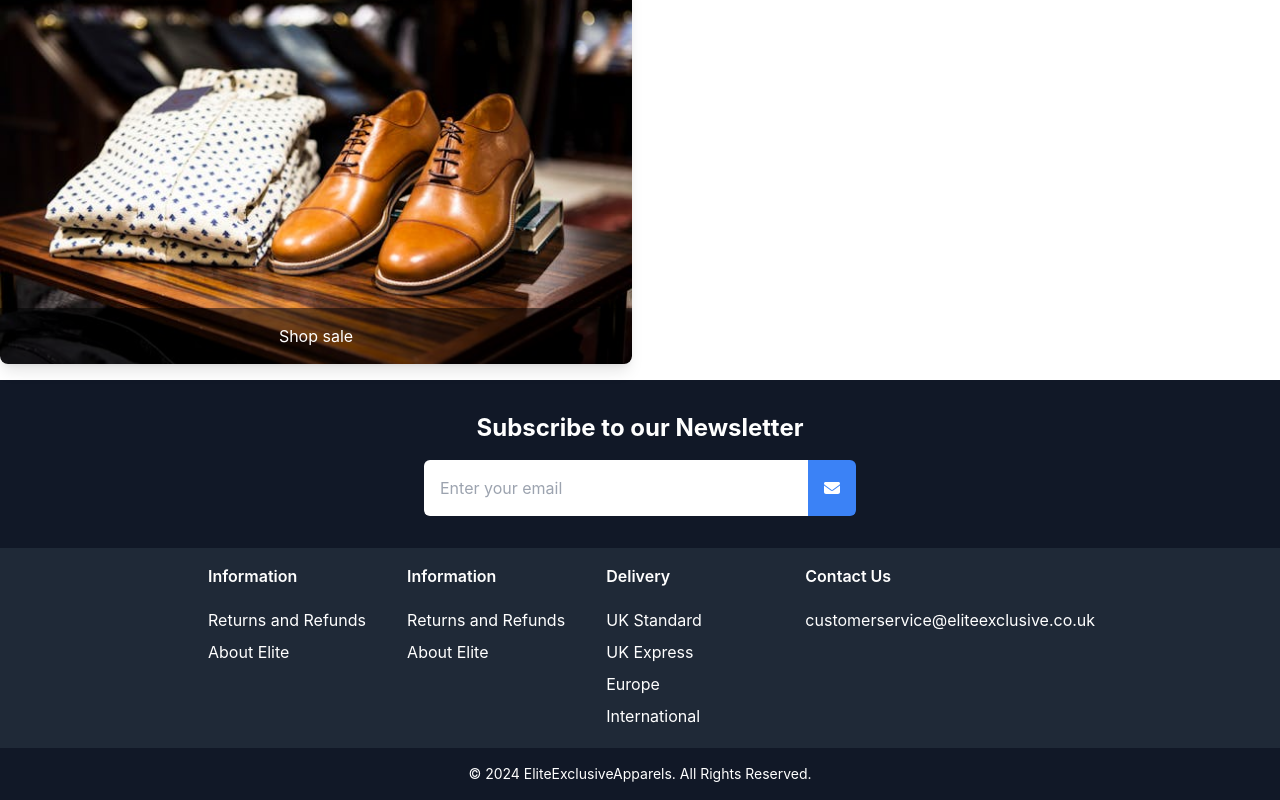
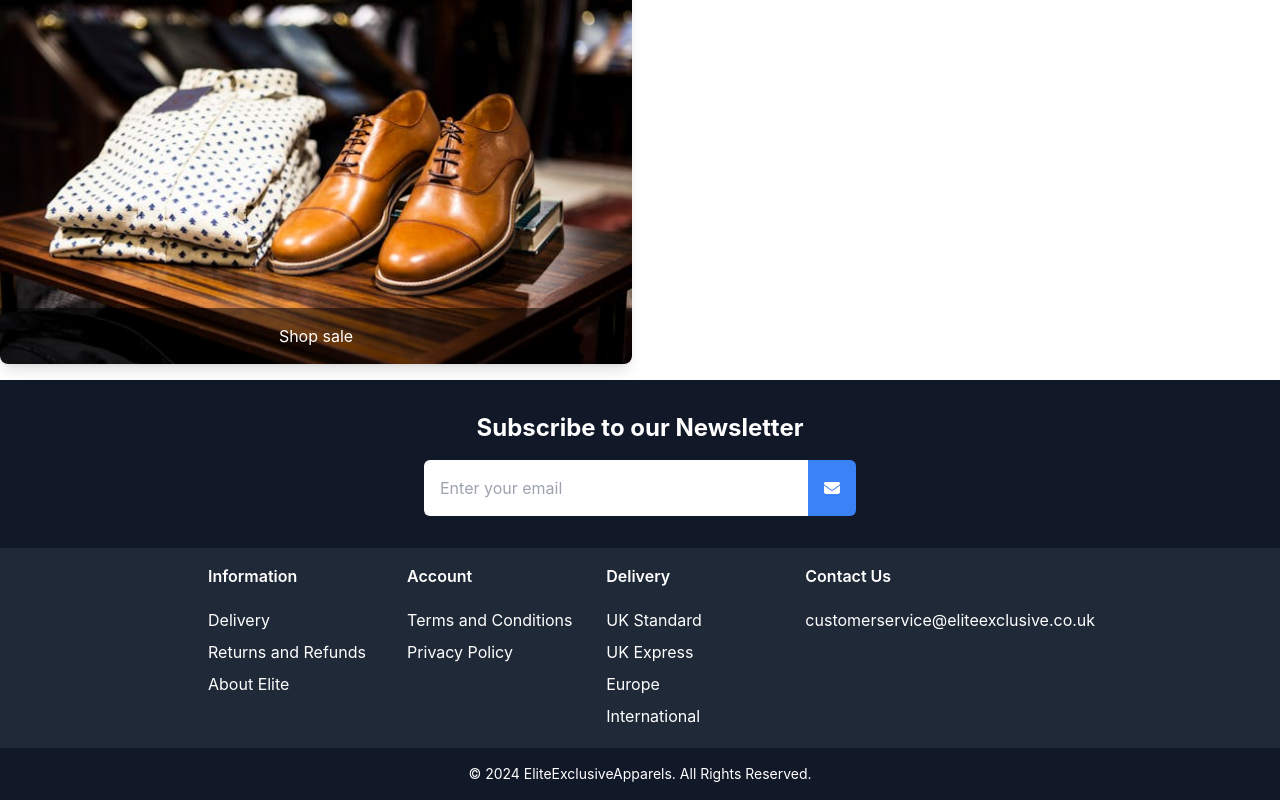
Before and after one commit to Presho99/elite-apparels, a React (Create React App) app: page / in a window 1280 px wide. Shown: the part 2028-2828 px from the top of the page. Built offline with nearby package versions, Linux system fonts and the light colour scheme.

Commit message:
Update footer

```diff
--- a/src/Components/Footer.js
+++ b/src/Components/Footer.js
@@ -47,6 +47,8 @@ const Footer = () => {
               }`}
             >
               <div className="pl-4 lg:pl-0">
+              <p className="py-1">Delivery</p>
+
                 <p className="py-1">Returns and Refunds</p>
                 <p className="py-1">About Elite</p>
               </div>
@@ -56,12 +58,12 @@ const Footer = () => {
 
           <div className="mb-4 px-4 lg:mb-0 lg:w-1/3">
             {/* Title visible only on large screens */}
-            <h3 className="hidden lg:block font-semibold mb-2 lg:mb-4">Information</h3>
+            <h3 className="hidden lg:block font-semibold mb-2 lg:mb-4">Account</h3>
             <button
               className="w-full text-left font-semibold flex justify-between items-center py-2 lg:hidden"
               onClick={() => toggleSection('information')}
             >
-              Information
+              Account
               <FontAwesomeIcon icon={faCaretRight} className={`transition-transform duration-300 ${openSection === 'information' ? 'rotate-90' : ''}`} />
             </button>
             <div
@@ -70,8 +72,8 @@ const Footer = () => {
               }`}
             >
               <div className="pl-4 lg:pl-0">
-                <p className="py-1">Returns and Refunds</p>
-                <p className="py-1">About Elite</p>
+                <p className="py-1">Terms and Conditions</p>
+                <p className="py-1">Privacy Policy</p>
               </div>
             </div>
           </div>
```
